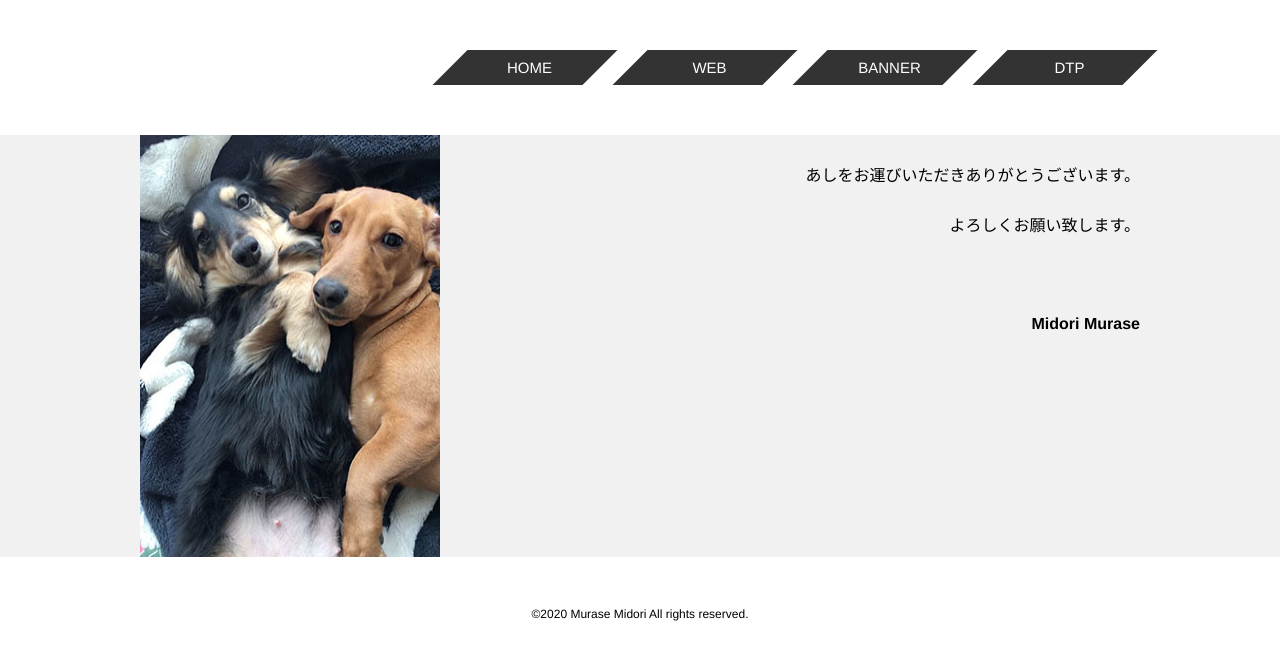
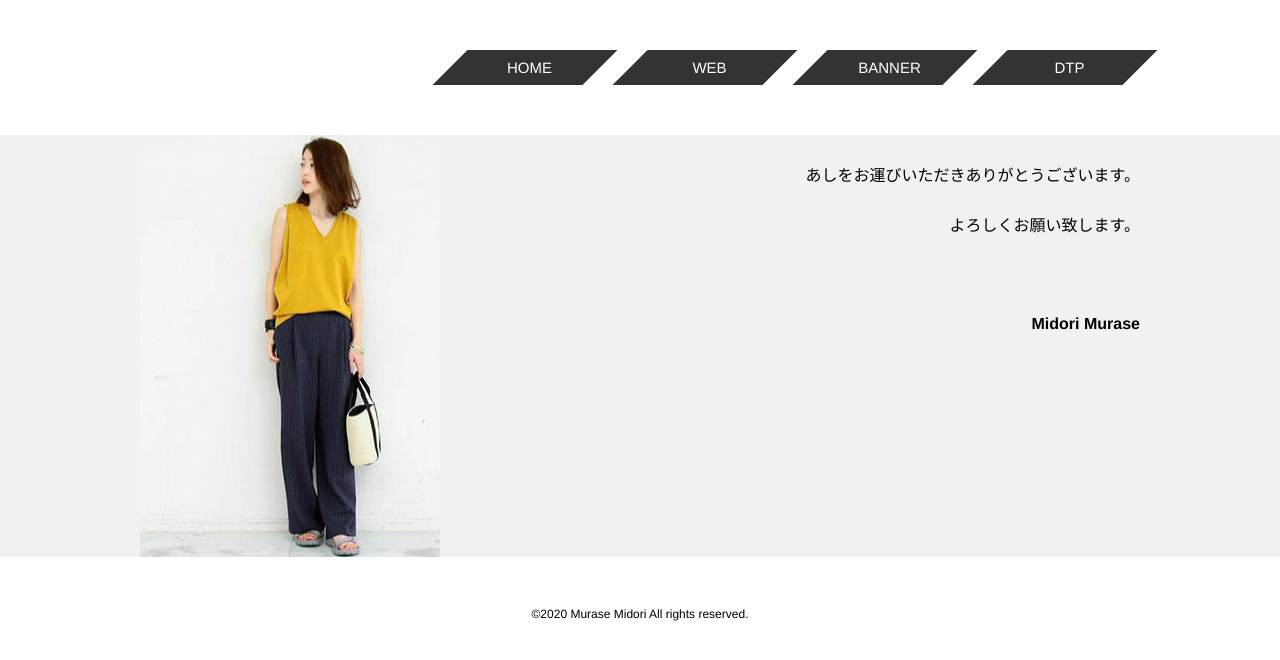
Before and after one commit to muramiiiii/portfolio, a plain HTML site: page index.html in a window 1280 px wide. Drawn offline with Linux system fonts and the light colour scheme.

Commit message:
Update index.html

```diff
--- a/index.html
+++ b/index.html
@@ -26,7 +26,7 @@
     <div class="contents">
       <div class="con2">
       <div class="image">
-        <img src="images/rk.jpg" alt="photo">
+        <img src="images/image.JPG" alt="photo">
       </div>
       <div class="intro">
         <p>あしをお運びいただきありがとうございます。 <br>
```
